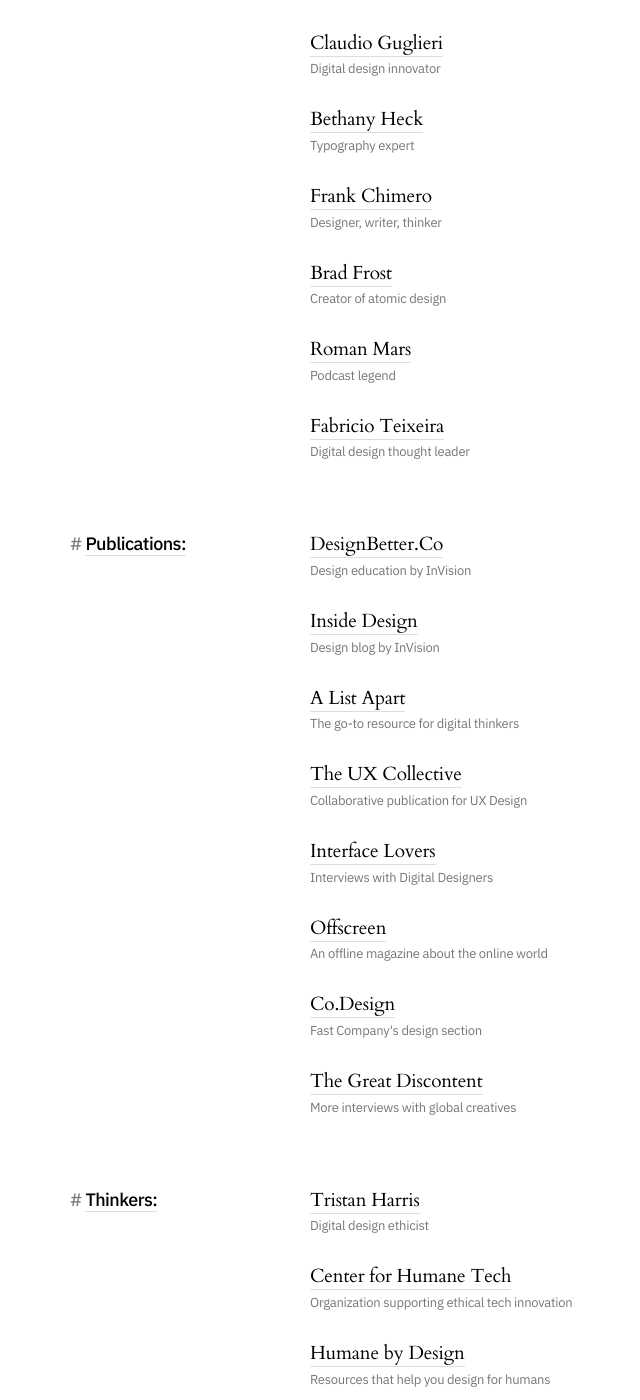
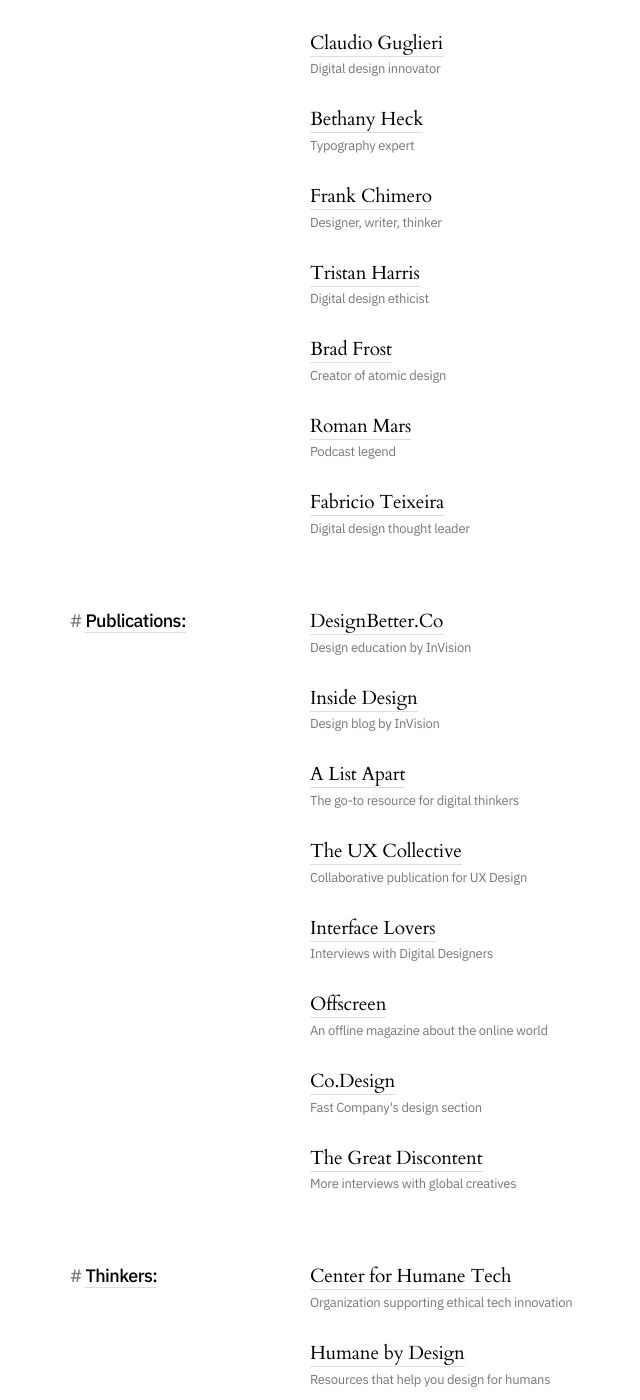
Before and after one commit to jeremydcherry/jeremydcherry.github.io, a Jekyll site: the page built from content/resources.md, in a window 1280 px wide and 1400 px high, scrolled down 716 px. Shown: the whole window, without its empty margins (450-1090 px from the left). Built offline with Jekyll 4.4.1, drawn with Linux system fonts in a browser that asks for light colours; some of the changed lines change nothing that is shown.

Commit message:
Updated Resources List

```diff
--- a/content/resources.md
+++ b/content/resources.md
@@ -59,6 +59,8 @@
 	<h4>Typography expert</h4><br/>
 	<h2><a href="https://frankchimero.com/" class="resource">Frank Chimero</a></h2>
 	<h4>Designer, writer, thinker</h4><br/>
+	<h2><a href="https://www.tristanharris.com/" class="resource">Tristan Harris</a></h2>
+	<h4>Digital design ethicist</h4><br/>
 	<h2><a href="https://bradfrost.com/" class="resource">Brad Frost</a></h2>
 	<h4>Creator of atomic design</h4><br/>
 	<h2><a href="https://www.romanmars.com/" class="resource">Roman Mars</a></h2>
@@ -119,8 +121,6 @@
   </div>
   <!-- List -->
   <div class="column-third col-third-3_resources">
-  	<h2><a href="https://www.tristanharris.com/" class="resource">Tristan Harris</a></h2>
-	<h4>Digital design ethicist</h4><br/>
 	<h2><a href="https://www.humanetech.com/" class="resource">Center for Humane Tech</a></h2>
 	<h4>Organization supporting ethical tech innovation</h4><br/>
 	<h2><a href="https://humanebydesign.com/" class="resource">Humane by Design</a></h2>
```
